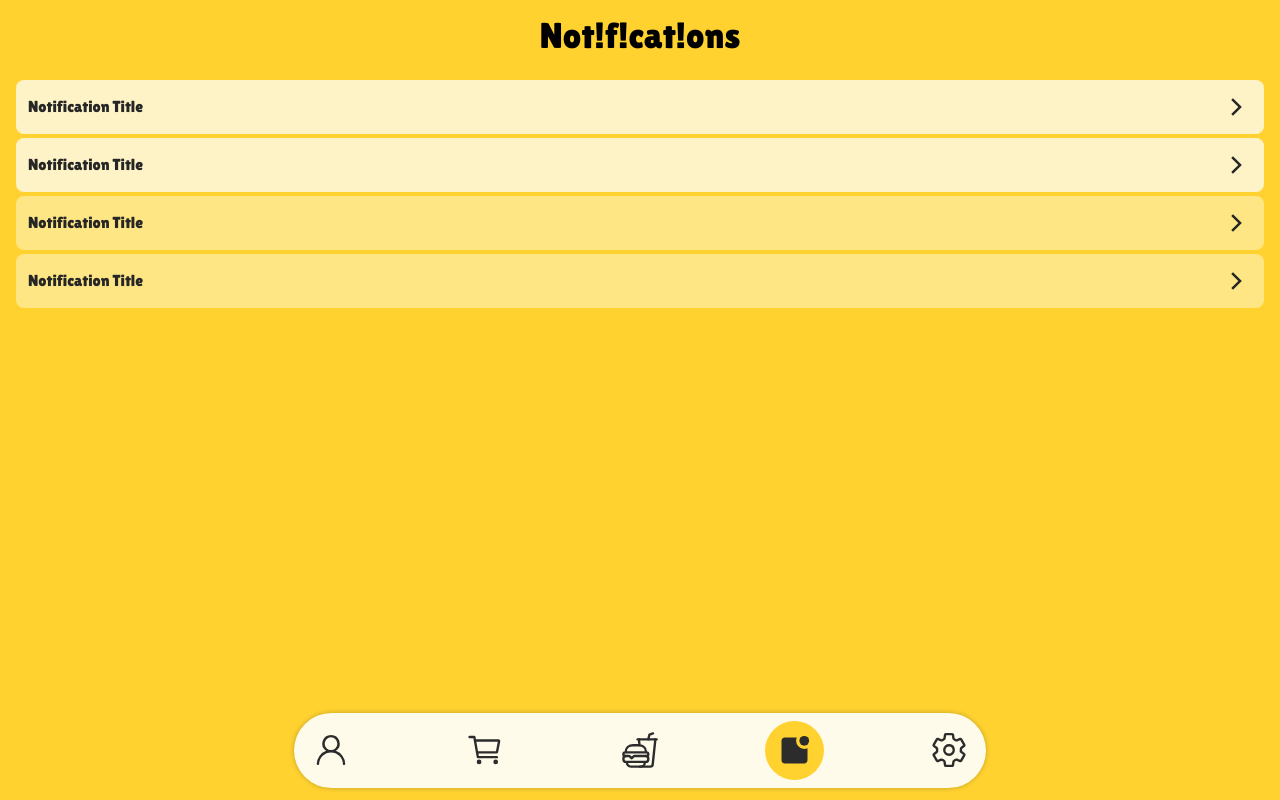
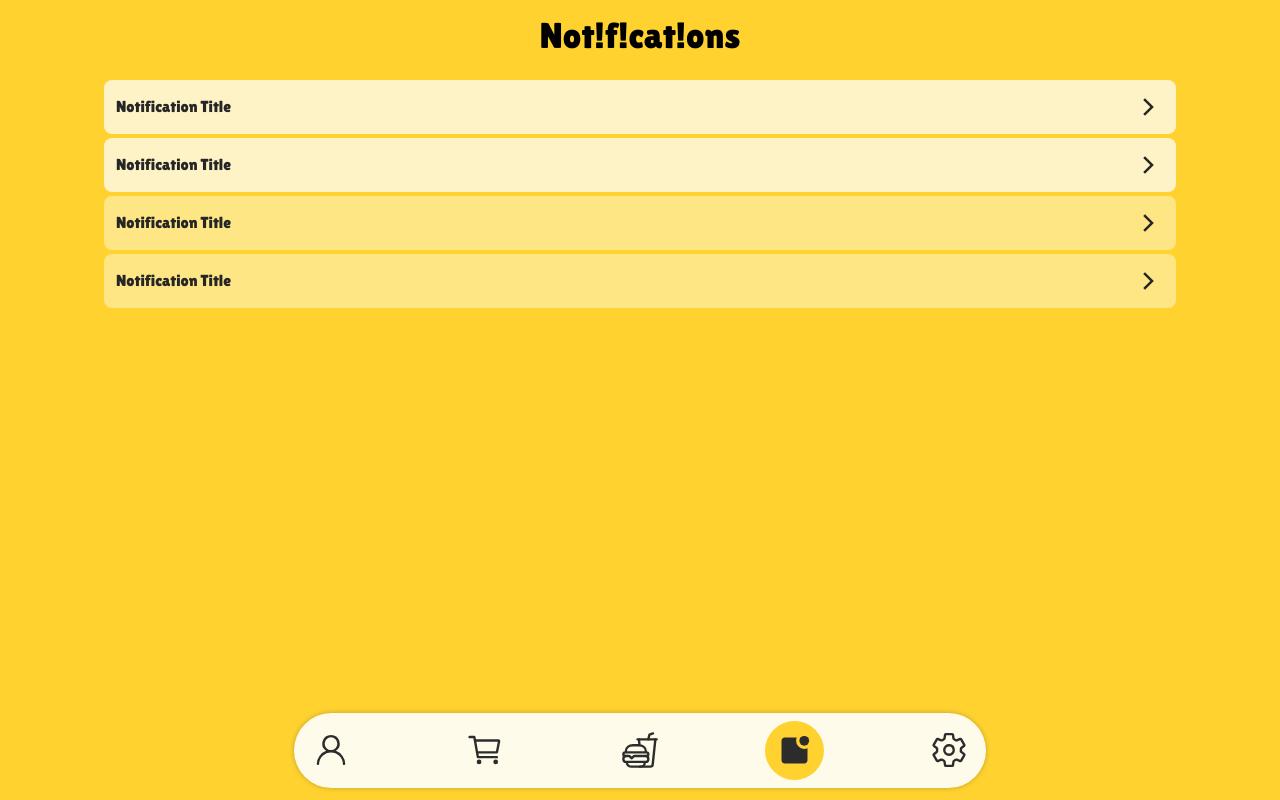
Before and after one commit to mahdibaderloo/fastfood, a React (Vite) app: page /notifications in a window 1280 px wide. Built offline with nearby package versions, Linux system fonts and the light colour scheme.

Commit message:
responsive Notifications (tablet size)

```diff
--- a/src/pages/Notifications.tsx
+++ b/src/pages/Notifications.tsx
@@ -5,7 +5,7 @@ function Notifications() {
   return (
     <>
       <Header classP="text-4xl dark:text-amber-300" pContent="Not!f!cat!ons" />
-      <main className="overflow-y-scroll p-4 pt-20 h-screen">
+      <main className="overflow-y-scroll p-4 sm:px-26 pt-20 h-screen">
         <ul className="flex flex-col gap-1">
           <NotificationItem id={1} isUnRead={true} />
           <NotificationItem id={2} isUnRead={true} />
```
